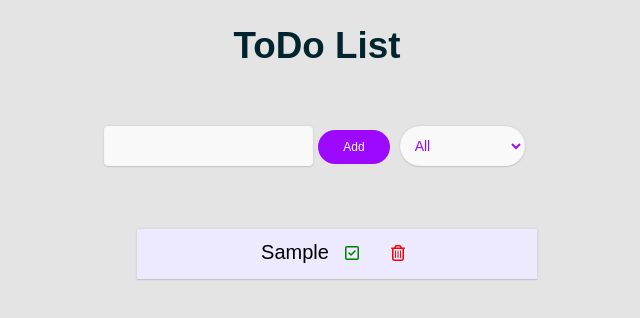
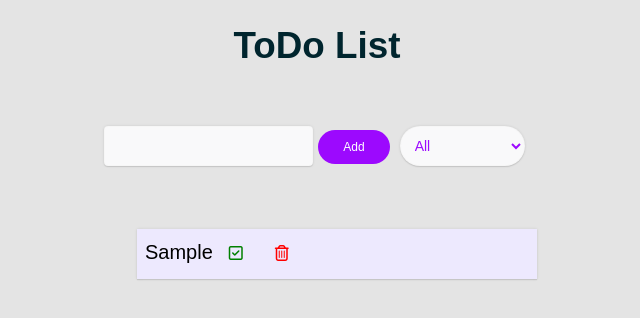
Before and after one commit to rahulnj/Reactjs-todo-app, a React (Create React App) app: page / in a window 1280 px wide. Both pictures are taken after typing "Sample" into the empty fields and a click on the button "Add". Shown: the top 318 px of the page, without its empty margins (323-963 px from the left). Built offline with nearby package versions, Linux system fonts and the light colour scheme.

Commit message:
todo list styling

```diff
--- a/src/components/Todo.js
+++ b/src/components/Todo.js
@@ -20,14 +20,11 @@ const Todo = ({ text, todo, todos, setTodos }) => {
     return (
 
         <Todos>
-            <Flex2>
-                <TodoListLi decoration={todo.completed ? 'line-through' : ''} opacity={todo.completed ? '0.5' : ''}> {text}
-                    <SubButton color='green' onClick={completeHandler} ><i className="far fa-check-square"></i></SubButton>
-                    <SubButton color='red' onClick={deleteHandler}><i className="far fa-trash-alt"></i></SubButton>
-                </TodoListLi>
-            </Flex2>
+            <TodoListLi decoration={todo.completed ? 'line-through' : ''} opacity={todo.completed ? '0.5' : ''}> {text}
+                <SubButton color='green' onClick={completeHandler} ><i className="far fa-check-square"></i></SubButton>
+                <SubButton color='red' onClick={deleteHandler}><i className="far fa-trash-alt"></i></SubButton>
+            </TodoListLi>
         </Todos >
-
 
 
     )
--- a/src/components/TodoList.js
+++ b/src/components/TodoList.js
@@ -7,7 +7,6 @@ const TodoList = ({ todos, setTodos, filteredTodos }) => {
     return (
         <div>
             <TodoListUl>
-                <Flex2>
                 {filteredTodos.map(todo => (
                     <Todo setTodos={setTodos}
                         todos={todos}
@@ -15,9 +14,7 @@ const TodoList = ({ todos, setTodos, filteredTodos }) => {
                         key={todo.id}
                         todo={todo} />
                 ))}
-                </Flex2>
             </TodoListUl>
-
         </div>
 
     )
--- a/src/components/styles/Flex.Styled.js
+++ b/src/components/styles/Flex.Styled.js
@@ -3,9 +3,7 @@ import styled from "styled-components"
 export const Flex = styled.div`
 display: flex;
 justify-content: center;
-&>div{
-    flex: 1;
-}
+
 `
 export const Flex1 = styled.div`
 display: flex;
@@ -21,5 +19,4 @@ flex-direction: column;
 export const Flex3 = styled.div`
 display: flex;
 justify-content: space-between;
-align-items: center;
 `
```
Lines whose indentation alone changed are shown as unchanged.
